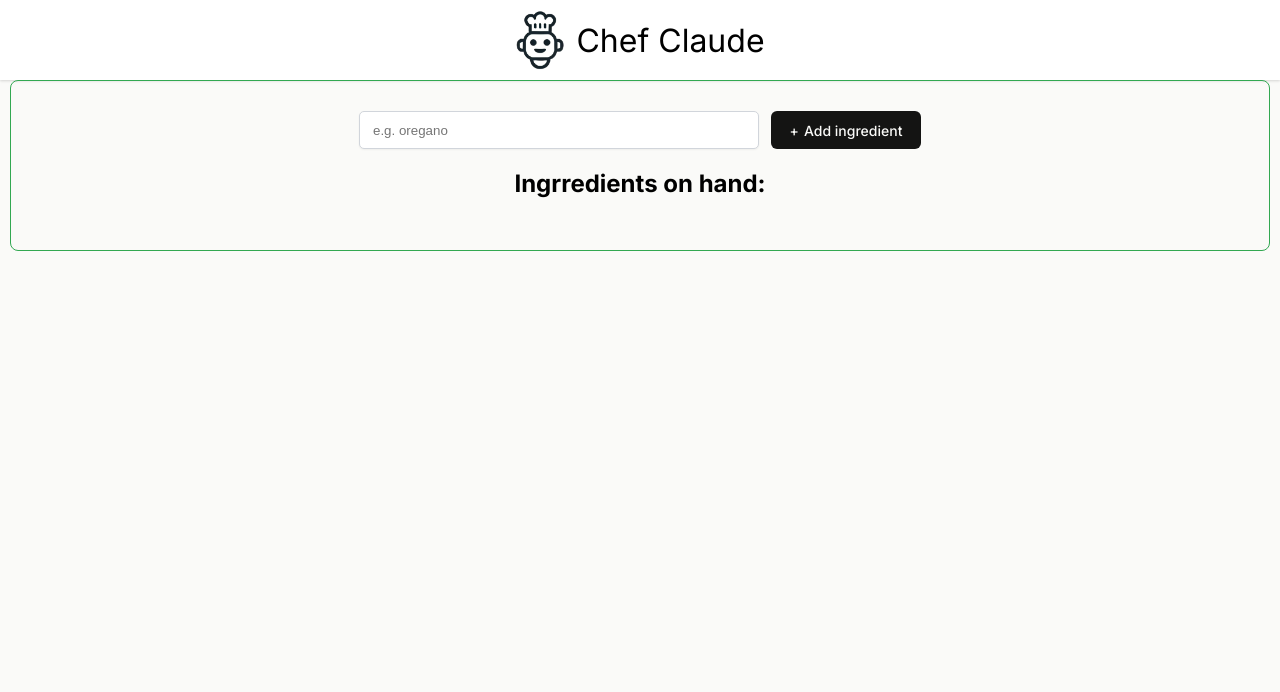
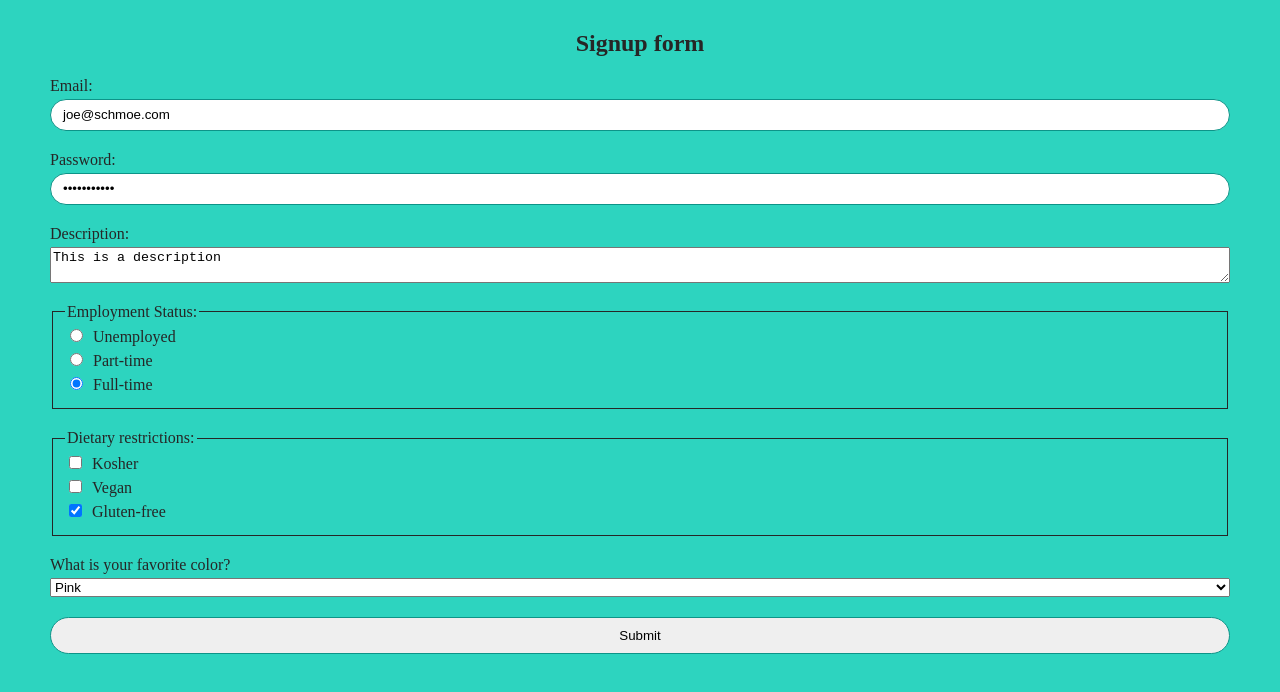
Before and after one commit to Halcyon666/react-daily-learn, a React (Vite) app: page / in a window 1280 px wide. Shown: the top 692 px of the page. Built offline with nearby package versions, Linux system fonts and the light colour scheme.

Commit message:
form 表单中的基本元素

```diff
--- a/src/Chef Claude/Main.tsx
+++ b/src/Chef Claude/Main.tsx
@@ -46,6 +46,7 @@ export default function Main() {
           name="ingredient"
           aria-label="Add ingredient"
           placeholder="e.g. oregano"
+          defaultValue="🍎"
         ></input>
         <button>Add ingredient</button>
       </form>
--- a/src/main.tsx
+++ b/src/main.tsx
@@ -1,6 +1,6 @@
 import { StrictMode } from "react";
 import { createRoot } from "react-dom/client";
-import App from "./Chef Claude/App";
+import App from "./other-filed-in-form/App";
 
 createRoot(document.getElementById("root")!).render(
   <StrictMode>
--- /dev/null
+++ b/src/other-filed-in-form/App.tsx
@@ -0,0 +1,104 @@
+import "./index.css";
+export default function App() {
+  const signUp = (formData: FormData) => {
+    // checkbox array data only can get this way.
+    const dietary1 = formData.getAll("dietaryRestrictions");
+    console.log("dietary1", dietary1);
+    // you can merge other data, so as to get allData
+    const data = Object.fromEntries(formData);
+    const rs = data.dietaryRestrictions;
+    console.log(rs == dietary1[0]);
+
+    const allData = {
+      ...data,
+      dietaryRestrictions: dietary1,
+    };
+
+    console.log("allData", allData);
+  };
+
+  return (
+    <section>
+      <h1>Signup form</h1>
+      <form action={signUp}>
+        <label htmlFor="email">Email:</label>
+        <input
+          id="email"
+          defaultValue="joe@schmoe.com"
+          type="email"
+          name="email"
+          placeholder="joe@schmoe.com"
+        />
+
+        <label htmlFor="password">Password:</label>
+        <input
+          id="password"
+          defaultValue="password123"
+          type="password"
+          name="password"
+        />
+
+        <label htmlFor="description">Description:</label>
+        <textarea
+          id="description"
+          name="description"
+          defaultValue="This is a description"
+        ></textarea>
+
+        <fieldset>
+          <legend>Employment Status:</legend>
+          <label>
+            <input type="radio" name="employmentStatus" value="unemployed" />
+            Unemployed
+          </label>
+          <label>
+            <input type="radio" name="employmentStatus" value="part-time" />
+            Part-time
+          </label>
+          <label>
+            <input
+              type="radio"
+              name="employmentStatus"
+              defaultChecked={true}
+              value="full-time"
+            />
+            Full-time
+          </label>
+        </fieldset>
+
+        <fieldset>
+          <legend>Dietary restrictions:</legend>
+          <label>
+            <input type="checkbox" name="dietaryRestrictions" value="kosher" />
+            Kosher
+          </label>
+          <label>
+            <input type="checkbox" name="dietaryRestrictions" value="vegan" />
+            Vegan
+          </label>
+          <label>
+            <input
+              type="checkbox"
+              name="dietaryRestrictions"
+              defaultChecked={true}
+              value="gluten-free"
+            />
+            Gluten-free
+          </label>
+        </fieldset>
+
+        <label htmlFor="favColor">What is your favorite color?</label>
+        <select id="favColor" name="favColor" defaultValue="pink" required>
+          <option value="" disabled>
+            -- Choose a color --
+          </option>
+          <option value="red">Red</option>
+          <option value="green">Green</option>
+          <option value="pink">Pink</option>
+        </select>
+
+        <button>Submit</button>
+      </form>
+    </section>
+  );
+}
--- /dev/null
+++ b/src/other-filed-in-form/index.css
@@ -0,0 +1,64 @@
+* {
+    box-sizing: border-box;
+}
+
+body {
+    margin: 0;
+    padding: 10px;
+    background-color: #2DD4BF;
+    color: #262626;
+}
+
+h1 {
+    text-align: center;
+}
+
+form {
+    padding-inline: 40px;
+    display: flex;
+    flex-direction: column;
+}
+
+label {
+    margin-bottom: 4px;
+}
+
+input[type="email"],
+input[type="password"] {
+    border-radius: 100px;
+    border: 1px solid #0D9488;
+    height: 2rem;
+    text-indent: 10px;
+    margin-bottom: 20px;
+}
+
+textarea {
+    margin-bottom: 20px;
+}
+
+input[type="checkbox"],
+input[type="radio"] {
+    margin-right: 10px;
+}
+
+fieldset {
+    border: 1px solid #262626;
+    margin-bottom: 20px;
+    display: flex;
+    flex-direction: column;
+}
+
+button {
+    border-radius: 100px;
+    border: 1px solid #0D9488;
+    padding: 10px 30px;
+    cursor: pointer;
+    margin-top: 20px;
+    transition: all 0.1s ease-in-out;
+}
+
+button:hover {
+    background-color: #115E59;
+    border-color: #042F2E;
+    color: white;
+}
```
